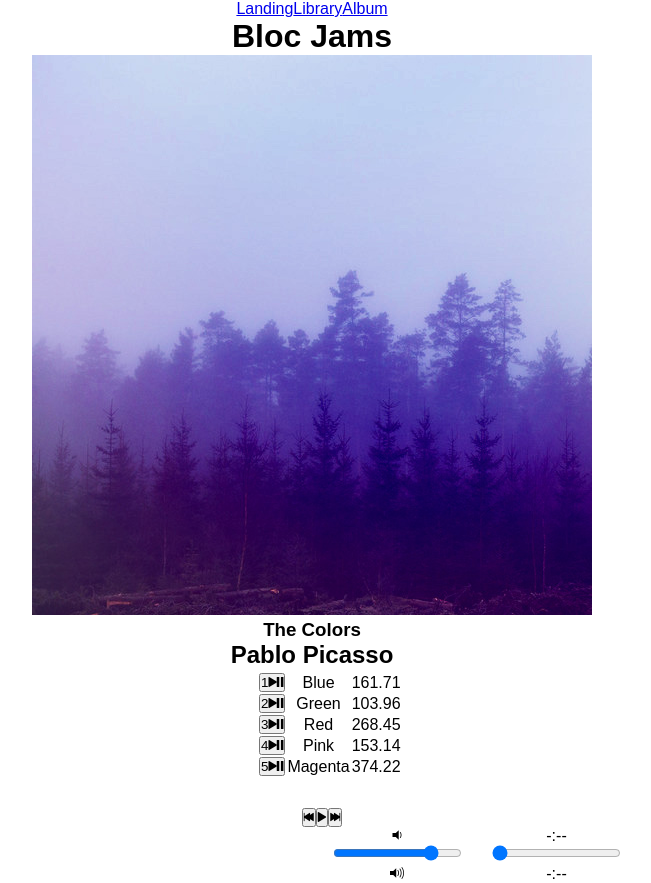
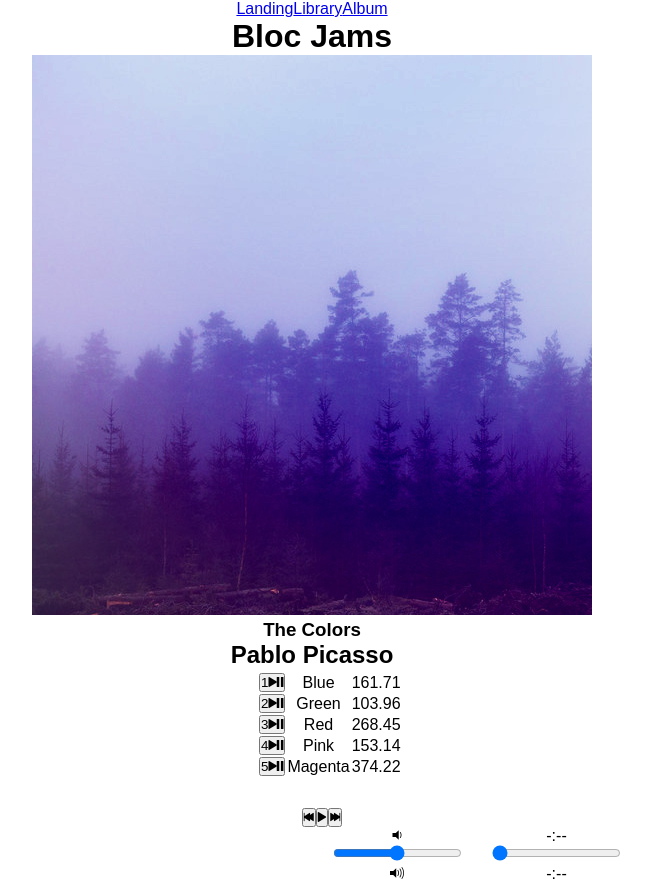
Before and after one commit to kfarfan/bloc-jams-react, a React (Create React App) app: page /album/the-colors in a window 1280 px wide. Shown: the whole page, without its empty margins (328-979 px from the left). Built offline with nearby package versions, Linux system fonts and the light colour scheme.

Commit message:
added the time and volume control

```diff
--- a/src/components/Album.js
+++ b/src/components/Album.js
@@ -19,13 +19,16 @@
     this.state = {
       album: album,
       currentSong: album.songs[0],
+      currentTime: 0,
+      volume: 1,
+      duration: album.songs[0].duration,
       isPlaying: false
   	};
      this.audioElement = document.createElement('audio');
      this.audioElement.src = album.songs[0].audioSrc;
   }
 
-  play() {
+   play() {
      this.audioElement.play();
      this.setState({ isPlaying: true });
    }
@@ -34,6 +37,27 @@
      this.audioElement.pause();
      this.setState({ isPlaying: false });
 }
+
+   componentDidMount() {
+      this.eventListeners = {
+   timeupdate: e => {
+     this.setState({ currentTime: this.audioElement.currentTime });
+   },
+   durationchange: e => {
+     this.setState({ duration: this.audioElement.duration });
+   }
+ };
+    this.audioElement.addEventListener('timeupdate', this.eventListeners.timeupdate);
+    this.audioElement.addEventListener('durationchange', this.eventListeners.durationchange);
+   }
+
+  componentWillUnmount() {
+     this.audioElement.src = null;
+     this.audioElement.removeEventListener('timeupdate', this.eventListeners.timeupdate);
+     this.audioElement.removeEventListener('durationchange', this.eventListeners.durationchange);
+}
+
+
   setSong(song) {
     this.audioElement.src = song.audioSrc;
     this.setState({ currentSong: song });
@@ -47,6 +71,19 @@
        this.play();
      }
  }
+
+  handleTimeChange(e) {
+      const newTime = this.audioElement.duration * e.target.value;
+      this.audioElement.currentTime = newTime;
+      this.setState({ currentTime: newTime });
+    }
+
+  handleVolumeChange(e) {
+      const newVolume = e.target.value/100;
+      this.audioElement.volume = newVolume;
+      this.setState({ volume: newVolume});
+  }
+
  handlePrevClick() {
    console.log("prev");
   const currentIndex = this.state.album.songs.findIndex(song => this.state.currentSong === song);
@@ -55,6 +92,12 @@
   this.setSong(newSong);
   this.play(newSong);
 }
+
+formatTime(time){
+
+    return time ? `${Math.floor(time / 60)}:${Number(time % 60 / 100).toFixed(2).substr(2,3)}` : '-:--'
+  }
+
 handleNextClick() {
   console.log('next');
   const currentIndex = this.state.album.songs.findIndex(song => this.state.currentSong === song);
@@ -114,9 +157,15 @@
           <PlayerBar
            isPlaying={this.state.isPlaying}
            currentSong={this.state.currentSong}
+           currentVolume={this.audioElement.currentVolume}
+           currentTime={this.audioElement.currentTime}
+           duration={this.audioElement.duration}
            handleSongClick={() => this.handleSongClick(this.state.currentSong)}
            handlePrevClick={() => this.handlePrevClick()}
            handleNextClick={() => this.handleNextClick()}
+           handleTimeChange={(e) => this.handleTimeChange(e)}
+           handleVolumeChange={(e) => this.handleVolumeChange(e)}
+          formatTime={(time) => this.formatTime(time)}
          />
           </section>
         </section>
--- a/src/components/PlayerBar.js
+++ b/src/components/PlayerBar.js
@@ -16,13 +16,28 @@
         </button>
       </section>
       <section id="time-control">
-        <div className="current-time">-:--</div>
-        <input type="range" className="seek-bar" value="0" />
-        <div className="total-time">-:--</div>
+      <div className="current-time">{this.props.formatTime(this.props.currentTime)}</div>
+         <input
+           type="range"
+           className="seek-bar"
+           value={(this.props.currentTime / this.props.duration) || 0}
+           max="1"
+           min="0"
+           step="0.01"
+           onChange={this.props.handleTimeChange}
+         />
+         <div className="total-time">{this.props.formatTime(this.props.duration)}</div>
       </section>
       <section id="volume-control">
-        <div className="icon ion-volume-low"></div>
-        <input type="range" className="seek-bar" value="80" />
+        <div className="icon ion-volume-low">{this.props.currentVolume}</div>
+        <input type="range"
+         className="seek-bar"
+         value={this.props.volume}
+         max="100"
+         min="0"
+         step="10"
+         onChange={this.props.handleVolumeChange}
+         />
         <div className="icon ion-volume-high"></div>
       </section>
     </section>
```
